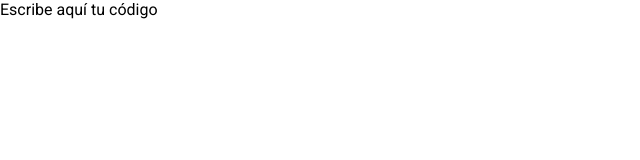
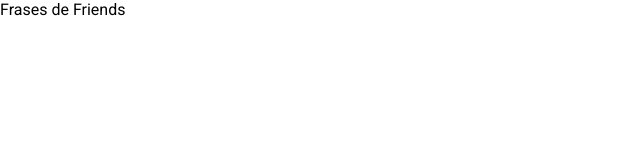
Before and after one commit to Adalab/modulo-3-evaluacion-intermedia-iewaw, a React (Vite) app: page / in a window 1280 px wide. Shown: the top 160 px of the page, without its empty margins (0-640 px from the left). Built offline with nearby package versions, Linux system fonts and the light colour scheme.

Commit message:
testing the build

```diff
--- a/package.json
+++ b/package.json
@@ -8,7 +8,7 @@
     "build": "vite build",
     "lint": "eslint . --ext js,jsx --report-unused-disable-directives --max-warnings 0",
     "preview": "vite preview",
-    "deploy": "npm run build && rename dist docs && git add docs"
+    "deploy": "npm run build && rename dist docs"
   },
   "dependencies": {
     "react": "^18.2.0",
--- a/src/components/App.jsx
+++ b/src/components/App.jsx
@@ -1,11 +1,7 @@
-import '../scss/App.scss'
+import "../scss/App.scss";
 
 function App() {
-  return (
-    <div>
-      Escribe aquí tu código
-    </div>
-  )
+  return <div>Frases de Friends</div>;
 }
 
-export default App
+export default App;
```
Also changed, not shown: 2 other files (tests, documents, lock files or other folders).
